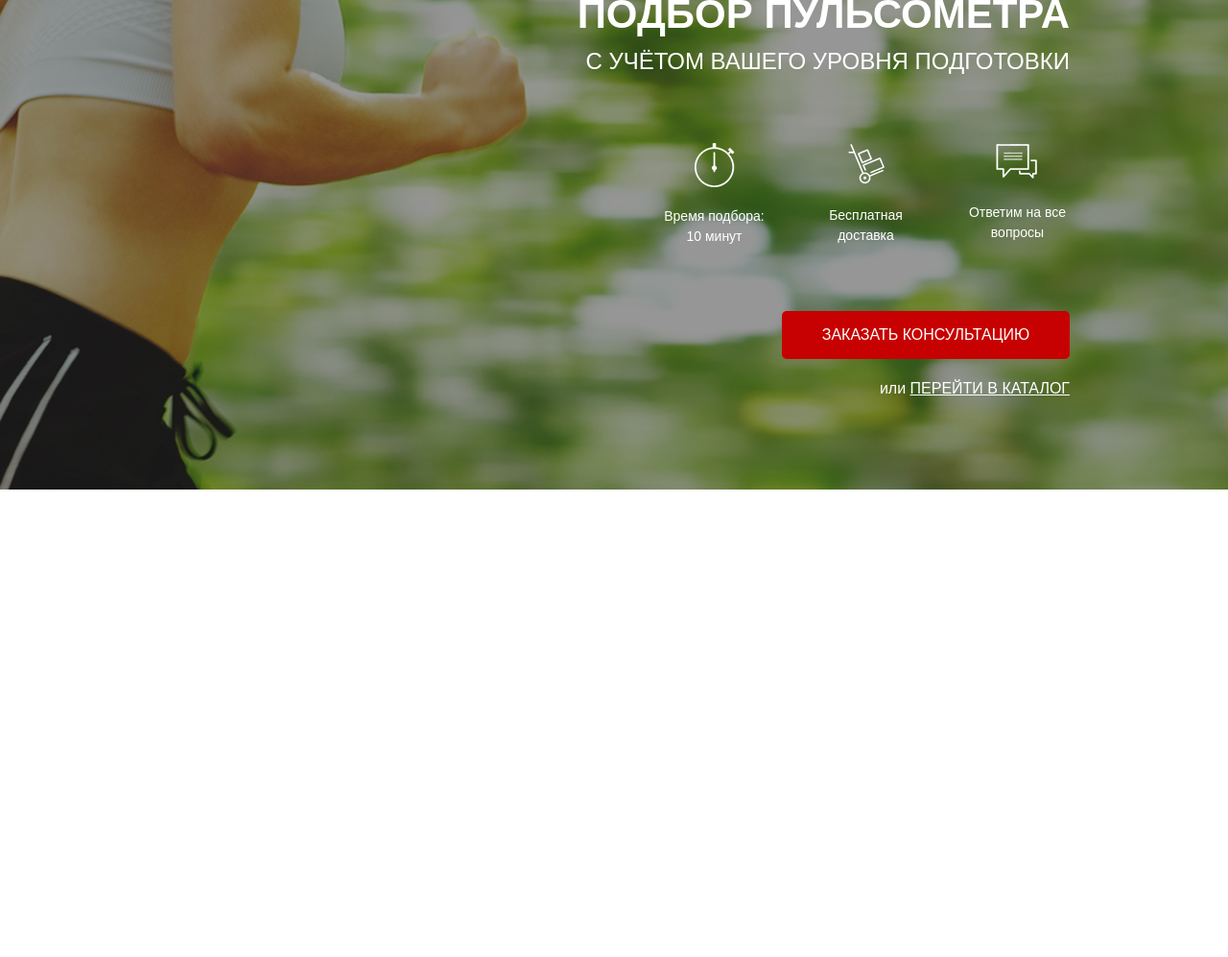
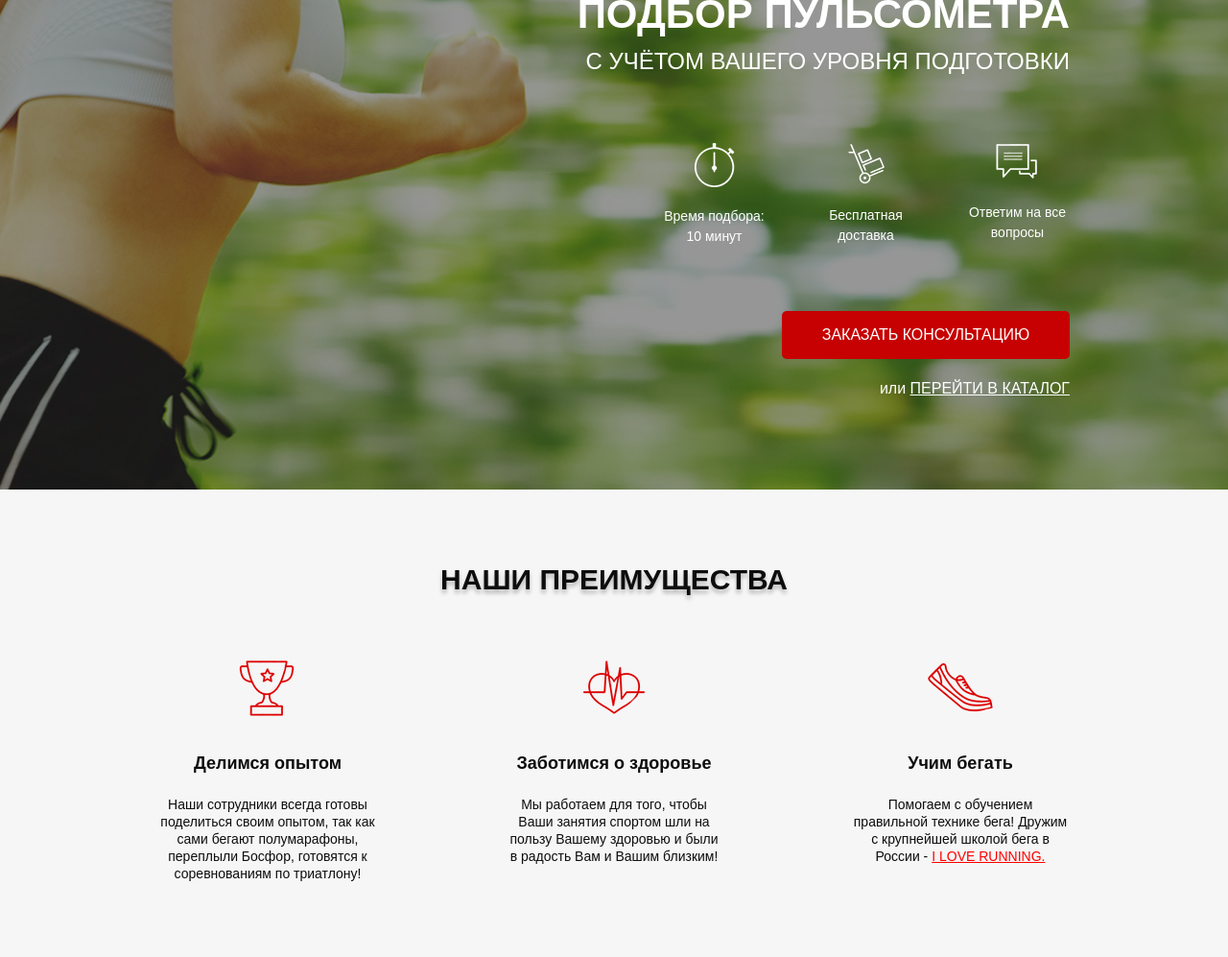
Before and after one commit to fundamentum71/runSmart, a website: page src/index.html in a window 1280 px wide. Shown: the part 167-1164 px from the top of the page at 96% size. Before the commit the page ends 800 px from the top, so only its background shows below. Drawn offline with Linux system fonts and the light colour scheme; a web font is replaced by a local one.

Commit message:
verstka section2

```diff
--- a/src/index.html
+++ b/src/index.html
@@ -60,5 +60,40 @@
 				</div>
 			</div>
 		</div>
+		<div class="advantage">
+			<div class="container">
+				<h2 class="advantage__subheader">НАШИ ПРЕИМУЩЕСТВА</h2>
+				<div class="advantage__wrapper">
+					<ul class="advantage__list">
+						<li class="advantage__item">
+							<img src="icons/section2/cup.png" alt="cup" />
+							<div class="advantage__title">Делимся опытом</div>
+							<div class="advantage__discr">
+								Наши сотрудники всегда готовы поделиться своим опытом, так как
+								сами бегают полумарафоны, переплыли Босфор, готовятся к
+								соревнованиям по триатлону!
+							</div>
+						</li>
+						<li class="advantage__item">
+							<img src="icons/section2/heart.png" alt="heart" />
+							<div class="advantage__title">Заботимся о здоровье</div>
+							<div class="advantage__discr">
+								Мы работаем для того, чтобы Ваши занятия спортом шли на пользу
+								Вашему здоровью и были в радость Вам и Вашим близким!
+							</div>
+						</li>
+						<li class="advantage__item">
+							<img src="icons/section2/shoe.png" alt="shoe" />
+							<div class="advantage__title">Учим бегать</div>
+							<div class="advantage__discr">
+								Помогаем с обучением правильной технике бега! Дружим с
+								крупнейшей школой бега в России -
+								<a href="#">I LOVE RUNNING.</a>
+							</div>
+						</li>
+					</ul>
+				</div>
+			</div>
+		</div>
 	</body>
 </html>
--- /dev/null
+++ b/src/sass/blocks/_advantage.scss
@@ -0,0 +1,46 @@
+.advantage {
+	min-height: 472px;
+	padding: 76px 0 62px 0;
+	background-color: #f6f6f6;
+	&__subheader {
+		text-align: center;
+		font-size: 30px;
+		color: #0d0d0d;
+		font-weight: 700;
+		text-shadow: 0px 4px 4px rgba(0, 0, 0, 0.25);
+	}
+	&__list {
+		display: flex;
+		justify-content: space-between;
+		padding: 0;
+		//margin: 0 20px;
+		margin-top: 60px;
+	}
+
+	&__item {
+		list-style-type: none;
+		text-align: center;
+		width: 24%;
+		color: #0d0d0d;
+		//margin-right: 50px;
+		img {
+			display: block;
+			margin: 0 auto;
+		}
+	}
+	&__title {
+		margin-top: 35px;
+		font-weight: 700;
+		font-size: 18px;
+	}
+	&__discr {
+		margin-top: 20px;
+		font-size: 14px;
+		line-height: 18px;
+		font-weight: 300;
+		a {
+			color: #ff0000;
+			text-decoration: underline;
+		}
+	}
+}
--- a/src/sass/style.scss
+++ b/src/sass/style.scss
@@ -12,3 +12,4 @@
 @import 'blocks/promo';
 @import 'blocks/header.scss';
 @import 'blocks/buttons';
+@import 'blocks/advantage';
```
Also changed, not shown: src/css/style.min.css.
